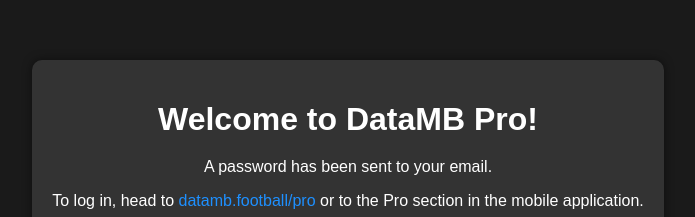
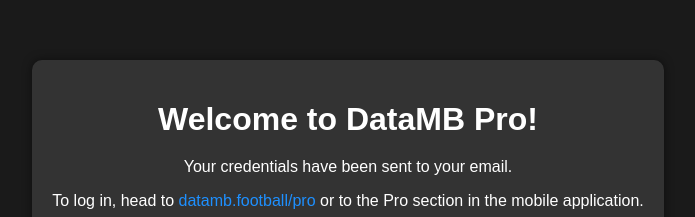
Before and after one commit to ohlitmybad/welcome, a plain HTML site: page index.html in a window 1280 px wide. Shown: the part 228-445 px from the top of the page, without its empty margins (292-987 px from the left). Drawn offline with Linux system fonts and the light colour scheme.

Commit message:
Update index.html

```diff
--- a/index.html
+++ b/index.html
@@ -48,7 +48,7 @@
 <body>
     <div class="container">
         <h1 data-i18n="welcome.title">Welcome to DataMB Pro!</h1>
-        <p data-i18n="welcome.password_sent">A password has been sent to your email.</p>
+        <p data-i18n="welcome.password_sent">Your credentials have been sent to your email.</p>
         <p><span data-i18n="welcome.login_instruction">To log in, head to</span> <a href="https://datamb.football/pro" target="_blank">datamb.football/pro</a> <span data-i18n="welcome.or_mobile">or to the Pro section in the mobile application.</span></p>
         <div class="logo">
             <img src="https://datamb.football/logopro.png" alt="DataMB Pro" />
```
